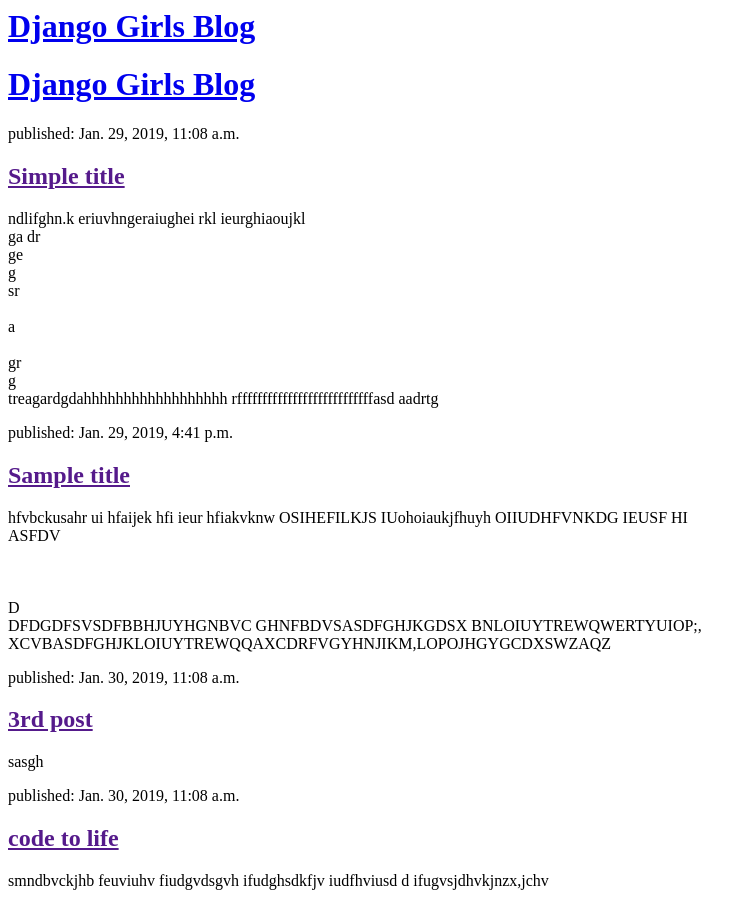
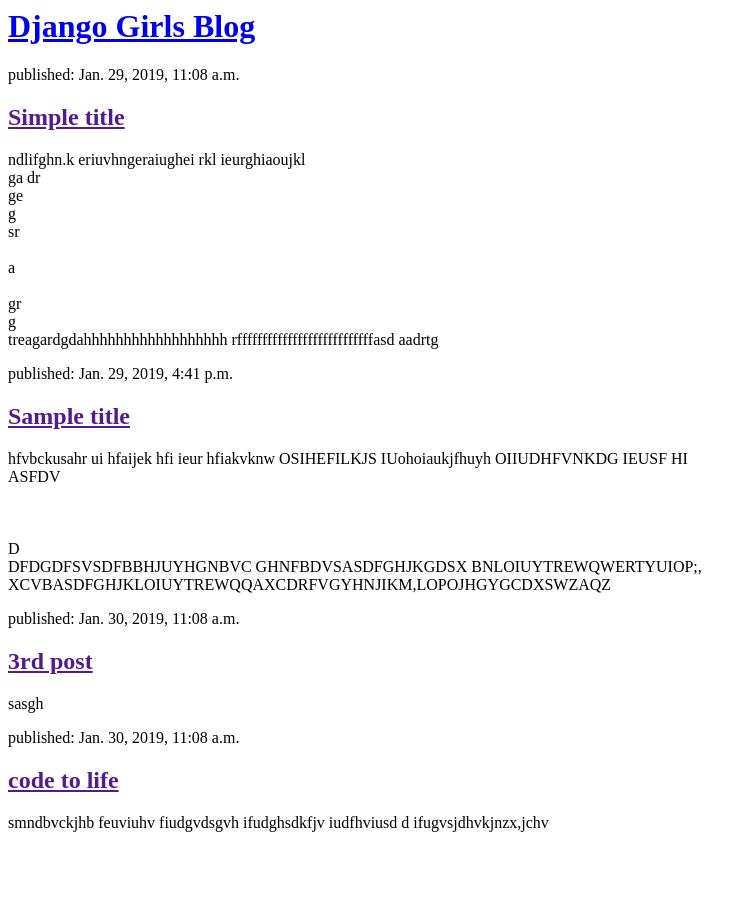
Before and after one commit to ChandanaSreeKonduru/my-first-blog, a Django app: page / in a window 1280 px wide. Shown: the whole page, without its empty margins (0-756 px from the left). After the commit the page ends 832 px from the top, so only its background shows below. Run offline with Django 3.2, Linux system fonts and the light colour scheme; data comes from the database, SQL or seed files in the repository; both versions use the stored data as it was after the commit.

Commit message:
Modified templates.

```diff
--- a/blog/templates/blog/post_list.html
+++ b/blog/templates/blog/post_list.html
@@ -3,10 +3,6 @@
         <title>Django Girls blog</title>
     </head>
     <body>
-        <div>
-            <h1><a href="/">Django Girls Blog</a></h1>
-        </div>
-        <div>
         <div>
             <h1><a href="/">Django Girls Blog</a></h1>
         </div>
@@ -18,7 +14,5 @@
             <p>{{ post.text|linebreaksbr }}</p>
         </div>
         {% endfor %}
-
-</div>
     </body>
 </html>
```
Also changed, not shown: db.sqlite3. Lines whose indentation alone changed are shown as unchanged.
